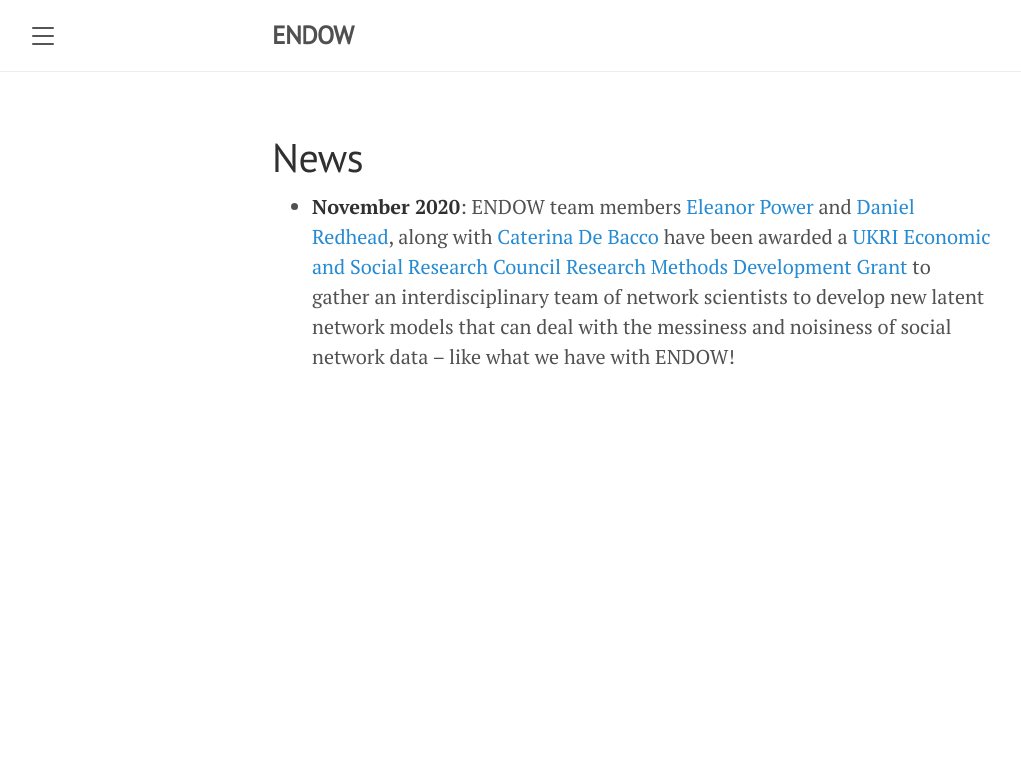
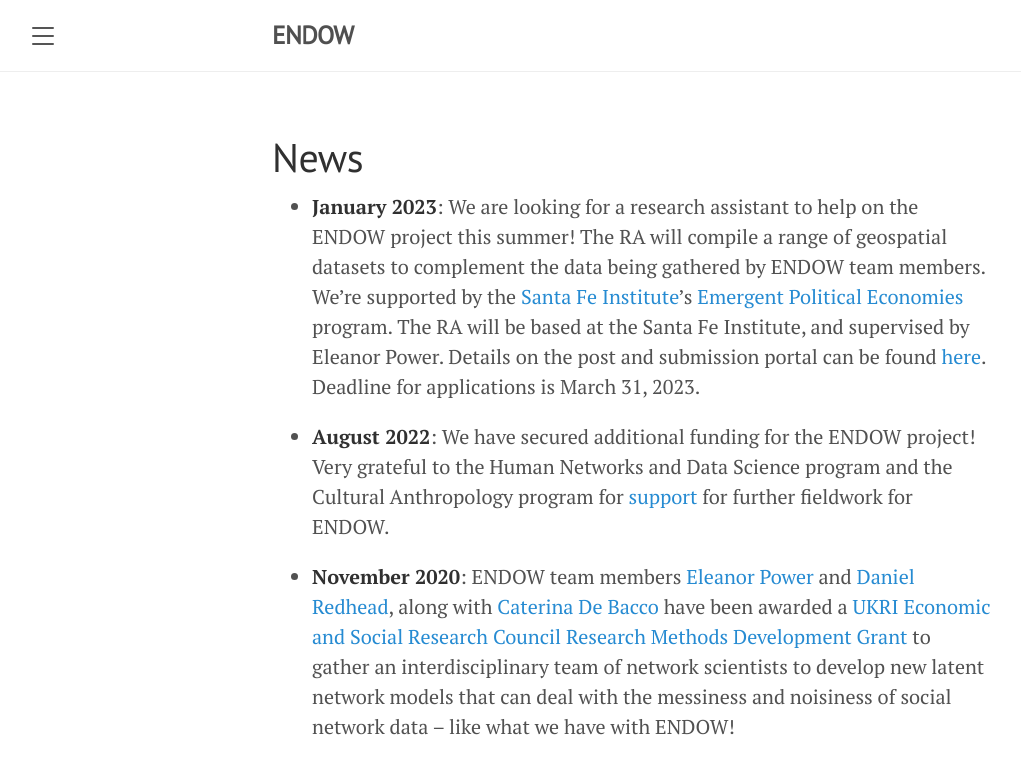
Before and after one commit to endowproject/endowproject.github.io, a Jekyll site: the page built from news.md, in a window 1280 px wide. Shown: the top 774 px of the page, without its empty margins (8-1029 px from the left). Built offline with Jekyll 4.4.1, drawn with Linux system fonts in a browser that asks for light colours.

Commit message:
Update news.md
added grant and RA

```diff
--- a/news.md
+++ b/news.md
@@ -3,4 +3,8 @@ layout: page
 title: News
 ---
 
+- **January 2023**: We are looking for a research assistant to help on the ENDOW project this summer! The RA will compile a range of geospatial datasets to complement the data being gathered by ENDOW team members. We're supported by the [Santa Fe Institute](https://www.santafe.edu/)'s [Emergent Political Economies](https://www.santafe.edu/research/themes/emergent-political-economies) program. The RA will be based at the Santa Fe Institute, and supervised by Eleanor Power. Details on the post and submission portal can be found [here](https://santafe.edu/about/jobs/research-assistant-epe). Deadline for applications is March 31, 2023.
+
+- **August 2022**: We have secured additional funding for the ENDOW project! Very grateful to the Human Networks and Data Science program and the Cultural Anthropology program for [support](https://www.nsf.gov/awardsearch/showAward?AWD_ID=2218861&HistoricalAwards=false) for further fieldwork for ENDOW.
+
 - **November 2020**: ENDOW team members [Eleanor Power](https://eapower.github.io/) and [Daniel Redhead](https://www.eva.mpg.de/ecology/staff/daniel-redhead.html), along with [Caterina De Bacco](https://cdebacco.com/) have been awarded a [UKRI Economic and Social Research Council](https://esrc.ukri.org/) [Research Methods Development Grant](https://gtr.ukri.org/projects?ref=ES%2FV006495%2F1) to gather an interdisciplinary team of network scientists to develop new latent network models that can deal with the messiness and noisiness of social network data -- like what we have with ENDOW!
```
